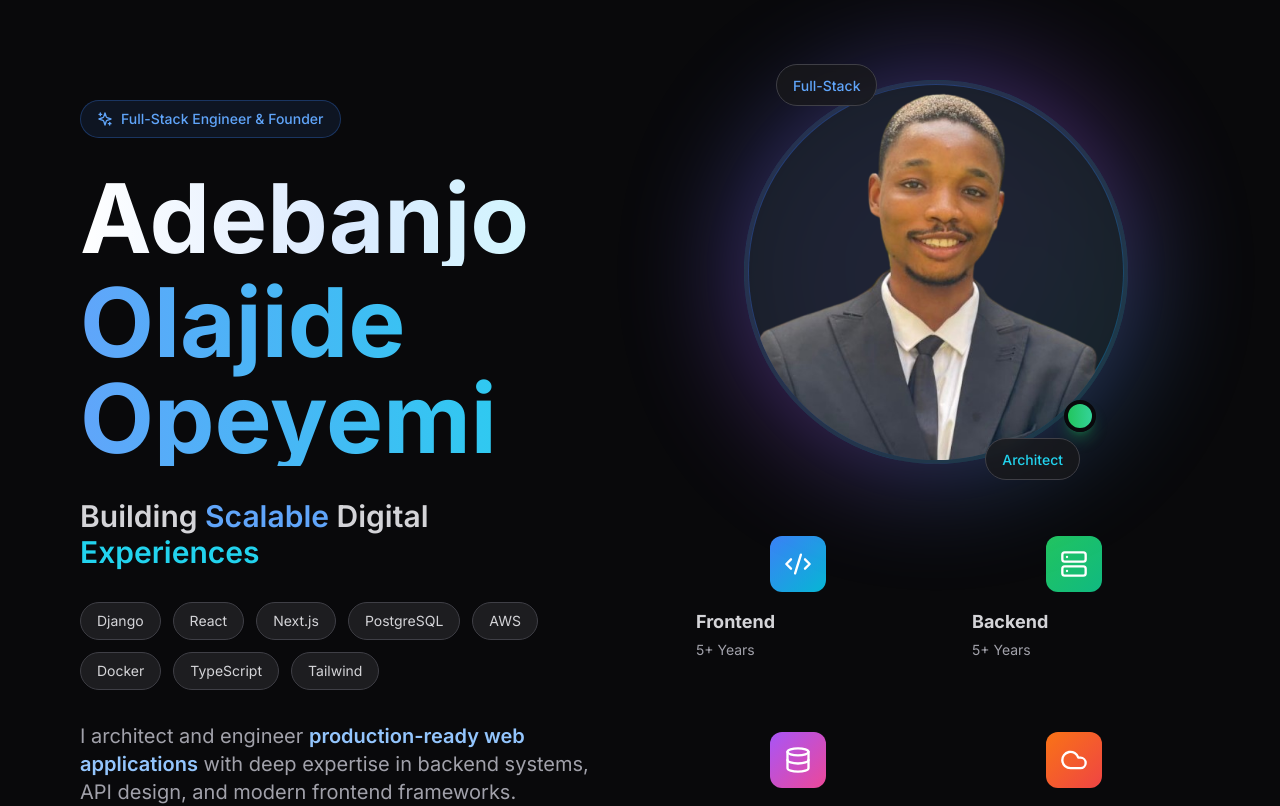
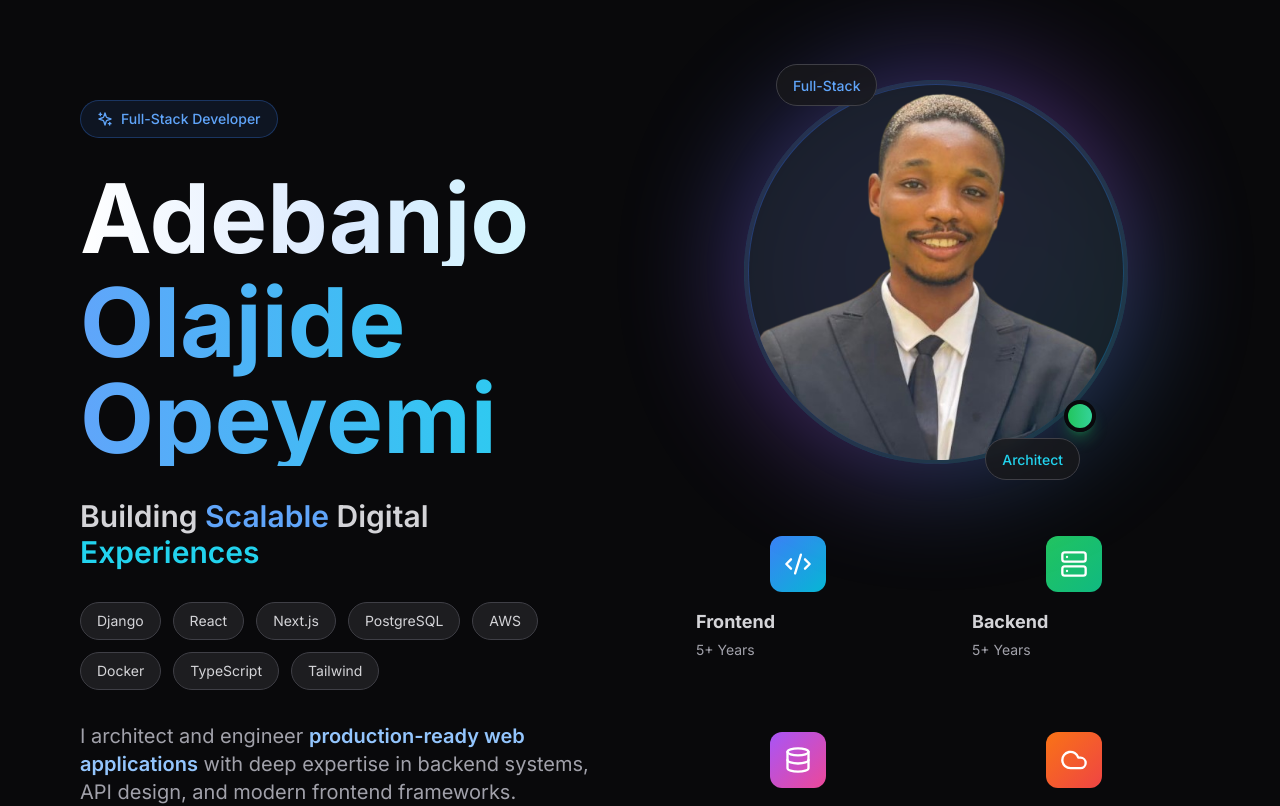
Before and after one commit to its-jedu/myportfolio, a Next.js app: page / in a window 1280 px wide. Shown: the top 806 px of the page. Built offline with nearby package versions, Linux system fonts and the light colour scheme.

Commit message:
chore: experience content fixed

```diff
--- a/src/components/experience.tsx
+++ b/src/components/experience.tsx
@@ -4,7 +4,7 @@ import { Calendar, MapPin, Building } from "lucide-react";
 
 const experiences = [
   {
-    title: "Software Engineer Intern",
+    title: "Software Engineer",
     company: "Wale University",
     role: "Frontend & Full-Stack Developer | Next.js & Nest.js",
     period: "Sep. 2025 - Dec. 2025",
--- a/src/components/hero.tsx
+++ b/src/components/hero.tsx
@@ -12,7 +12,7 @@ export default function Hero() {
           <div className="flex-1 space-y-6 md:space-y-8">
             <div className="inline-flex items-center gap-2 px-3 py-1.5 md:px-4 md:py-2 rounded-full bg-blue-500/10 border border-blue-500/30">
               <Sparkles className="w-3 h-3 md:w-4 md:h-4 text-blue-400" />
-              <span className="text-xs md:text-sm font-medium text-blue-400">Full-Stack Engineer & Founder</span>
+              <span className="text-xs md:text-sm font-medium text-blue-400">Full-Stack Developer</span>
             </div>
 
             <div>
```
